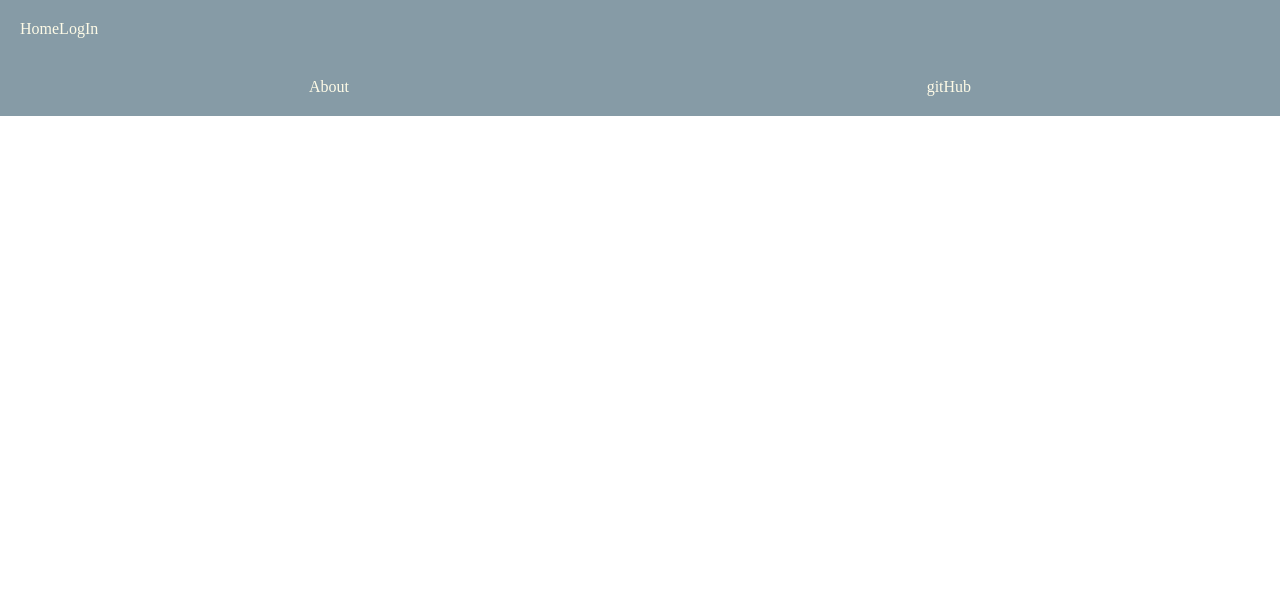
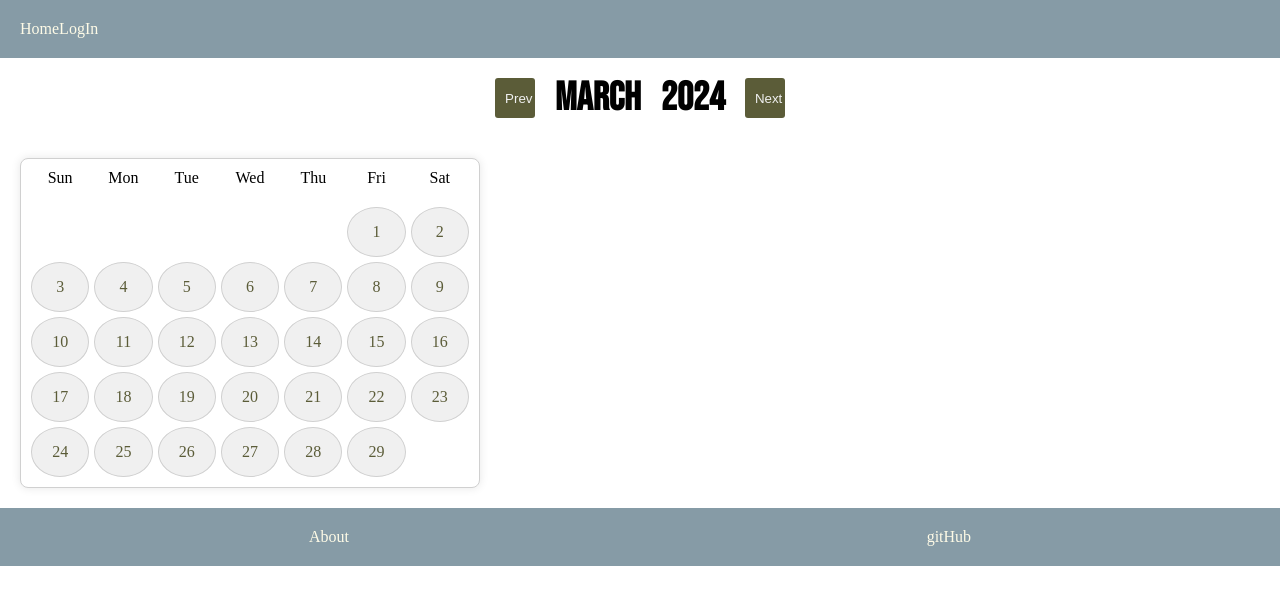
Before and after one commit to BarbaraLan/iron-Hikers-appClient, a React (Vite) app: page /join-hike in a window 1280 px wide. Shown: the top 604 px of the page. Built offline with nearby package versions, Linux system fonts and the light colour scheme; no server answers.

Commit message:
Calendar component - first iteration

```diff
--- a/src/App.jsx
+++ b/src/App.jsx
@@ -1,43 +1,46 @@
-import SignUpPage from './pages/SignUpPage'
-import LogInPage from './pages/LogInPage'
-import CreateHikePage from './pages/CreateHikePage'
-import './style/App.css'
-import { Routes, Route } from 'react-router-dom'
-import NavBar from './components/NavBar'
-import HomePage from './pages/HomePage'
-import DashboardPage from './pages/DashboardPage'
-import Footer from './components/Footer'
-import AboutPage from './pages/AboutPage'
-import RoutesPage from './pages/RoutesPage'
-import CreateRoutePage from './pages/CreateRoutePage'
+import "./style/App.css";
+import { Routes, Route } from "react-router-dom";
 
 
+import NavBar from "./components/NavBar";
+import Footer from "./components/Footer";
+
+import HomePage from "./pages/HomePage";
+import AboutPage from "./pages/AboutPage";
+import SignUpPage from "./pages/SignUpPage";
+import LogInPage from "./pages/LogInPage";
+import DashboardPage from "./pages/DashboardPage";
+
+import CreateHikePage from "./pages/CreateHikePage";
+import JoinHikePage from "./pages/JoinHikePage";
+
+import RoutesPage from "./pages/RoutesPage";
+import CreateRoutePage from "./pages/CreateRoutePage";
+
 function App() {
-
   return (
     <>
       <NavBar />
 
       <Routes>
-        <Route path='/' element={<HomePage />} />
-        <Route path='/dashboard' element={<DashboardPage />} />
-        <Route path='/About' element={<AboutPage />} />
+        <Route path="/" element={<HomePage />} />
+        <Route path="/dashboard" element={<DashboardPage />} />
+        <Route path="/About" element={<AboutPage />} />
 
-        <Route path='/login' element={<LogInPage />} />
-        <Route path='/signup' element={<SignUpPage />} />
-        <Route path='/create-hike' element={<CreateHikePage />} />
-        <Route path='/routes' element={<RoutesPage />} />
-        <Route path='/routes/:create' element={<CreateRoutePage />} />
+        <Route path="/login" element={<LogInPage />} />
+        <Route path="/signup" element={<SignUpPage />} />
 
-     <Route path='/create-hike' element={<CreateHikePage />} />
+        <Route path="/join-hike" element={<JoinHikePage />}/>
+        <Route path="/create-hike" element={<CreateHikePage />} />
 
+        <Route path="/routes" element={<RoutesPage />} />
+        <Route path="/routes/:create" element={<CreateRoutePage />} />
 
       </Routes>
 
       <Footer />
-
     </>
-  )
+  );
 }
 
 export default App;
--- /dev/null
+++ b/src/Pages/JoinHikePage.jsx
@@ -0,0 +1,11 @@
+import Calendar from '../components/Calendar';
+
+function JoinHikePage() {
+    return(
+        <div id="container-dashboard">
+            <Calendar/>
+        </div>
+    )
+}
+
+export default JoinHikePage;
--- /dev/null
+++ b/src/components/Calendar.jsx
@@ -0,0 +1,94 @@
+import "../style/Calendar.css";
+import { useState, useEffect } from "react";
+import axios from "axios";
+
+function Calendar() {
+  const [today, setToday] = useState(new Date());
+  const [month, setMonth] = useState(today.getMonth());
+  const [year, setYear] = useState(today.getFullYear());
+  const [monthDays, setMonthDays] = useState(
+    new Date(year, month, 0).getDate()
+  );
+  const [firstDay, setFirstDay] = useState(new Date(year, month, 0).getDay());
+
+  const [dayHikesArray, setDayHikesArray] = useState([]);
+  const blanksArray = [];
+
+  for (let i = 0; i <= firstDay; i++) {
+    blanksArray.push("");
+  }
+
+  const changeMonth = (action) => {
+    let newMonth = action === "minus" ? month - 1 : month + 1;
+    setMonth(newMonth);
+    setToday(new Date(year, newMonth));
+    setMonthDays(new Date(year, newMonth + 1, 0).getDate());
+    setFirstDay(new Date(year, newMonth, 0).getDay());
+  };
+
+  let days = [];
+  for (let i = 0; i < monthDays; i++) {
+    days.push(i + 1);
+  }
+
+  const formatDate = (day) => {
+    return `${year}-${String(month + 1).padStart(2, "0")}-${String(
+      day
+    ).padStart(2, "0")}`;
+  };
+
+  const checkHikeData = (day) => {
+    const dayHikes = dayHikesArray.find((element) => (element.date = day));
+    if (dayHikes) {
+      if (dayHikes) {
+        // DO STUFF FOR DAYS THAT HAVE HIKES SCHEDULED
+      }
+    }
+  };
+
+  useEffect(() => {
+    axios
+      .get("http://localhost:5005/days") //* TO-DO: FIND THE RIGHT ENDPOINT
+      .then((response) => {
+        setDayHikesArray([...response.data]);
+      })
+      .catch((error) => error);
+  }, []);
+
+  return (
+    <>
+      {/* CALENDAR HEADER - Prev Month - Month/Year - Next Month */}
+      <div id="month-bar">
+        <button onClick={() => changeMonth("minus")}>Prev</button>
+        <h2>{today.toLocaleString("en-EN", { month: "long" })}</h2>
+        <h2>{today.getFullYear()}</h2>
+        <button onClick={() => changeMonth("plus")}>Next</button>
+      </div>
+
+      {/* CALENDAR HEADER - Weekdays */}
+      <div className="calendar">
+        <div className="weekday"> Sun </div>
+        <div className="weekday"> Mon </div>
+        <div className="weekday"> Tue </div>
+        <div className="weekday"> Wed </div>
+        <div className="weekday"> Thu </div>
+        <div className="weekday"> Fri </div>
+        <div className="weekday"> Sat </div>
+
+        {/* BLANK DAY CELLS */}
+        {blanksArray.map((day, index) => (
+          <div key={index} className="blank"></div>
+        ))}
+
+        {/* DAY CELLS */}
+        {days.map((day) => (
+          <div key={day} className="day">
+            {day}
+          </div>
+        ))}
+      </div>
+    </>
+  );
+}
+
+export default Calendar;
--- a/src/pages/DashboardPage.jsx
+++ b/src/pages/DashboardPage.jsx
@@ -6,7 +6,7 @@ function DashboardPage () {
         <>
         <h6> You are going to this Hikes:  </h6>
         <hr />
-        <Link className='JoinHike' to='/join/hike'> Join Hike </Link>
+        <Link className='JoinHike' to='/join-hike'> Join Hike </Link>
         <Link className='CreateHike' to='/create-hike'> Create new Hike </Link>
         </>
     )
--- /dev/null
+++ b/src/style/Calendar.css
@@ -0,0 +1,67 @@
+
+
+.calendar {
+    display: grid;
+    grid-template-columns: repeat(7, 1fr);
+    grid-template-rows: repeat(5, 1fr);
+    gap: 5px;
+    height: 400px;
+    margin: 20px;
+    max-width: 700px;
+    padding: 20px;
+    box-shadow: 0 0 10px rgba(0, 0, 0, 0.1);
+    border-radius: 8px;
+    height: 330px;
+    overflow-x: auto;
+    padding: 10px;
+    border: 1px solid #d0d0d0;
+    background-color: #fff;
+    width: 460px;
+  }
+
+  .day {
+    display: flex;
+    align-items: center;
+    justify-content: center;
+    padding: 10px;
+    background-color: #f0f0f0;
+    border: 1px solid #d0d0d0;
+    text-decoration: none;
+    color: #5b5c38;
+    height: 50px;
+    border-radius: 100%;
+  }
+
+  .day div {
+    background-color: transparent;
+  }
+
+  #month-bar {
+    display: flex;
+    justify-content: center;
+    padding: 0 10px;
+    width: 100vw;
+    align-items: center;
+    gap: 20px;
+    height: 10vh;
+  }
+
+  #month-bar button {
+    width: 40px;
+    height: 40px;
+    background-color: #5b5c38;
+    border: none;
+    color: #f0f0f0;
+  }
+
+  #month-bar h2 {
+    height: 100%;
+    padding: 0px;
+    color: black;
+  }
+
+  .weekday {
+    height: 20px;
+    background-color: transparent;
+    text-align: center;
+  }
--- /dev/null
+++ b/src/style/JoinHikePage.css
@@ -0,0 +1,7 @@
+#container-dashboard{
+    display: flex;
+    height: 900px;
+    flex-direction: column;
+    justify-content: center;
+    align-items: center;
+}
```
